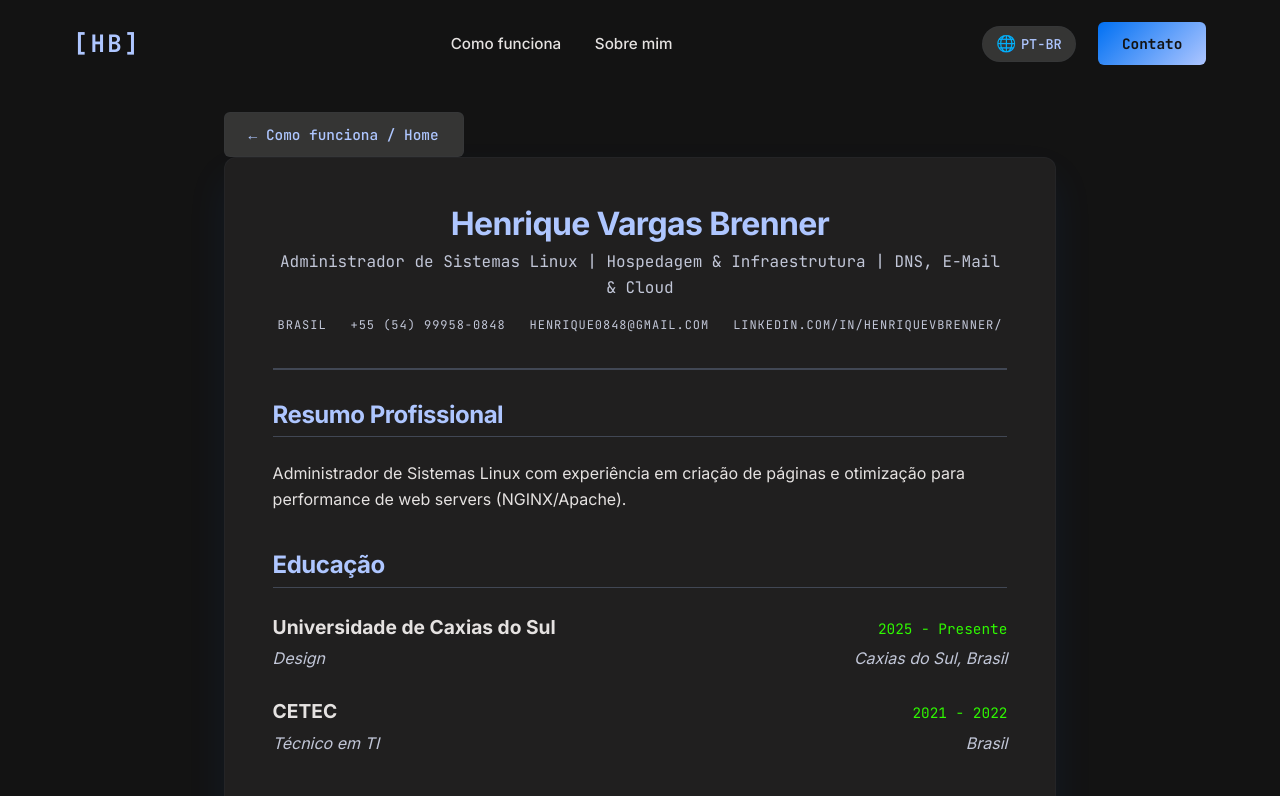
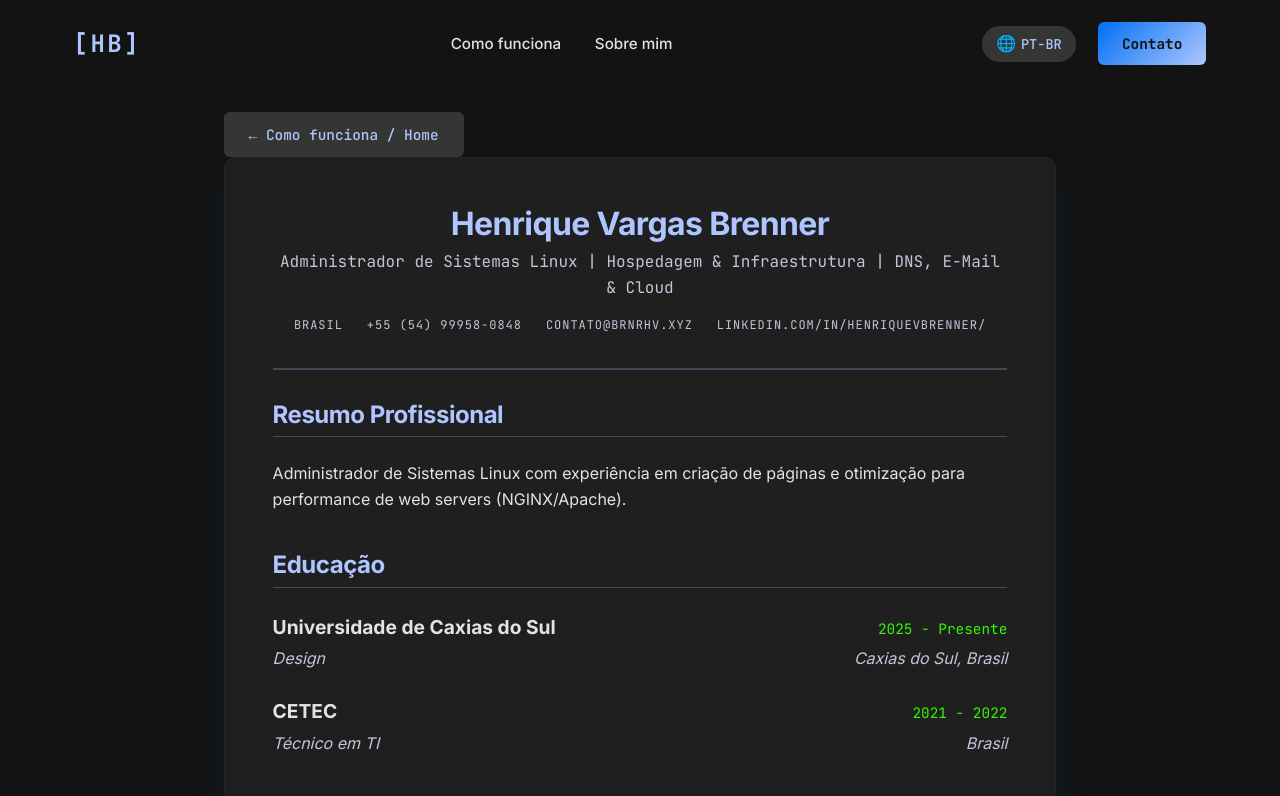
Before and after one commit to brnrhv/portfoliopessoal, a React (Vite) app: page /resume in a window 1280 px wide. Shown: the top 796 px of the page. Built offline with nearby package versions, Linux system fonts and the light colour scheme.

Commit message:
Ajuste e-mail

```diff
--- a/src/pages/Resume/Resume.tsx
+++ b/src/pages/Resume/Resume.tsx
@@ -32,7 +32,7 @@ export const Resume: React.FC = () => {
           <div className="resume-contact mono-text label-sm mt-4">
             <span>{t('resume.professional.info.location')}</span>
             <span>+55 (54) 99958-0848</span>
-            <span>henrique0848@gmail.com</span>
+            <span>contato@brnrhv.xyz</span>
             <a href="https://linkedin.com/in/henriquevbrenner/" target="_blank" rel="noreferrer" className="hover-link">linkedin.com/in/henriquevbrenner/</a>
           </div>
         </header>
--- a/src/sections/Footer/Footer.tsx
+++ b/src/sections/Footer/Footer.tsx
@@ -12,7 +12,7 @@ export const Footer: React.FC = () => {
             <a href="https://www.linkedin.com/in/henriquevbrenner/" target="_blank" rel="noreferrer">LinkedIn</a>
             <a href="https://github.com/brnrhv/" target="_blank" rel="noreferrer">GitHub</a>
             <a href="https://www.instagram.com/brnrhv/" target="_blank" rel="noreferrer">Instagram</a>
-            <a href="mailto:henriquebrenner0@gmail.com">Email</a>
+            <a href="mailto:contato@brnrhv.xyz">Email</a>
           </div>
         </div>
 
```
